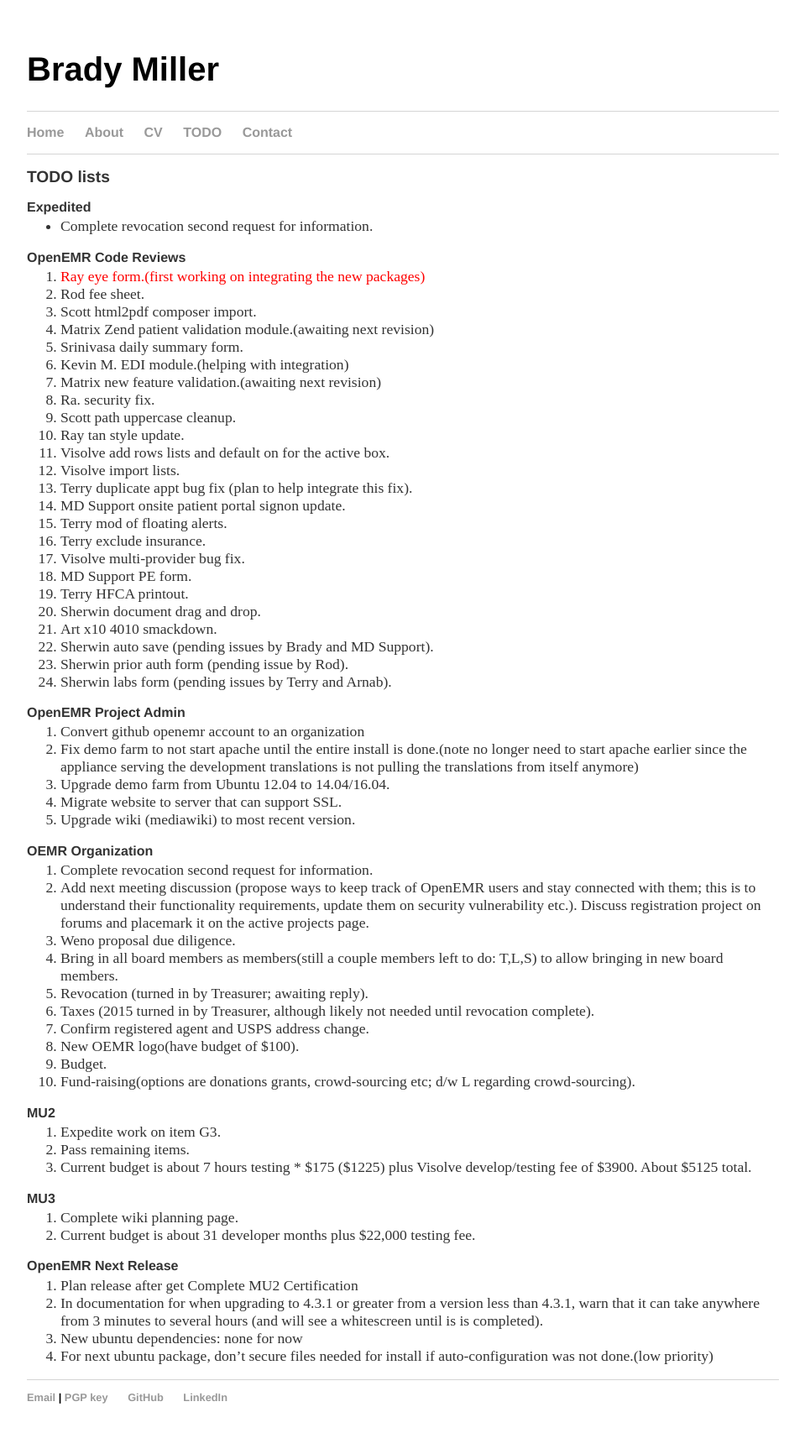
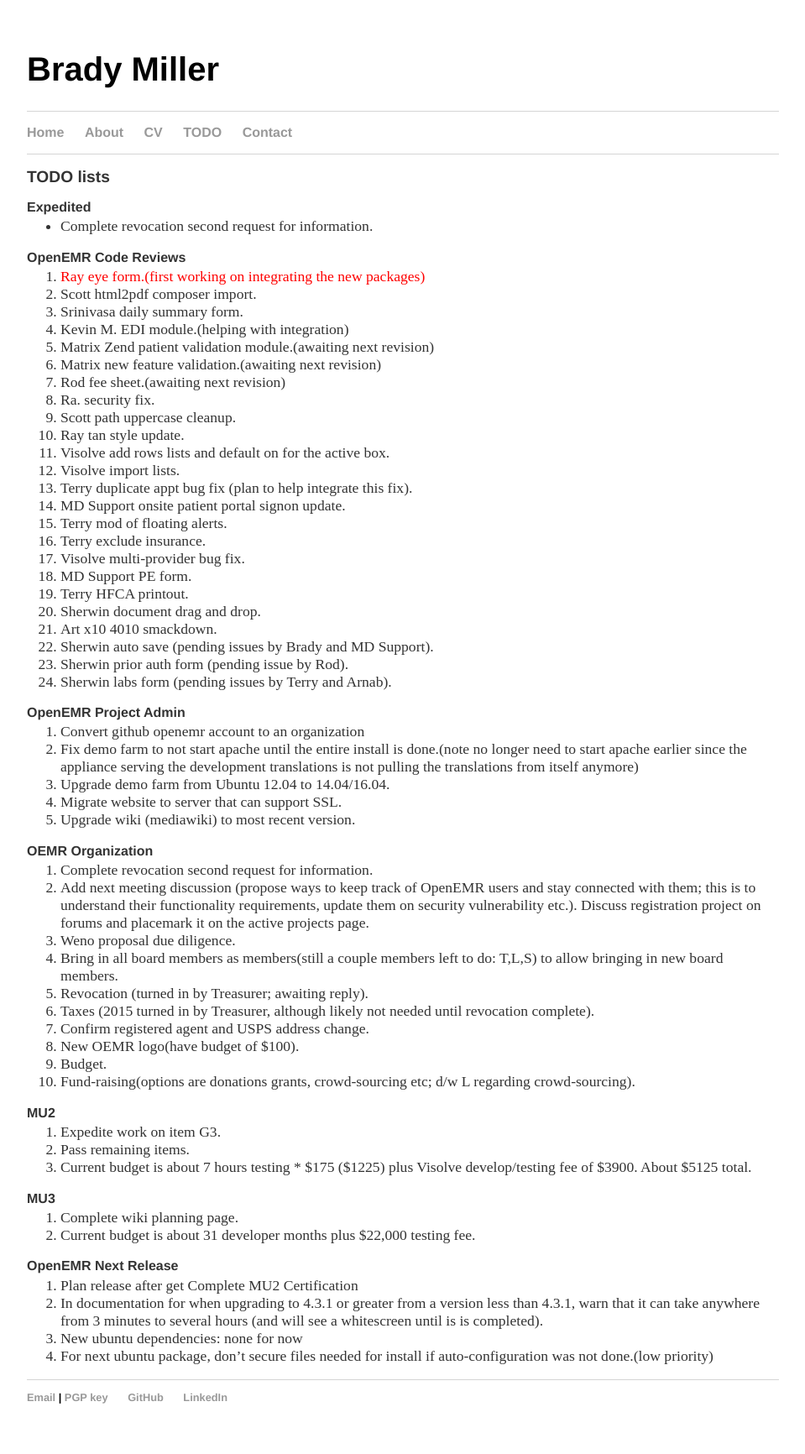
Before and after one commit to bradymiller/bradymiller.github.io, a Jekyll site: the page built from todo/index.md, in a window 1280 px wide. Shown: the whole page at 84% size, without its empty margins (160-1119 px from the left). Built offline with Jekyll 4.4.1, drawn with Linux system fonts in a browser that asks for light colours.

Commit message:
Update todo list

```diff
--- a/todo/index.md
+++ b/todo/index.md
@@ -8,12 +8,12 @@
 
 ### OpenEMR Code Reviews
 1. <span style="color: red">Ray eye form.(first working on integrating the new packages)</span>
-1. Rod fee sheet.
 1. Scott html2pdf composer import.
-1. Matrix Zend patient validation module.(awaiting next revision)
 1. Srinivasa daily summary form.
 1. Kevin M. EDI module.(helping with integration)
+1. Matrix Zend patient validation module.(awaiting next revision)
 1. Matrix new feature validation.(awaiting next revision)
+1. Rod fee sheet.(awaiting next revision)
 1. Ra. security fix.
 1. Scott path uppercase cleanup.
 1. Ray tan style update.
```
